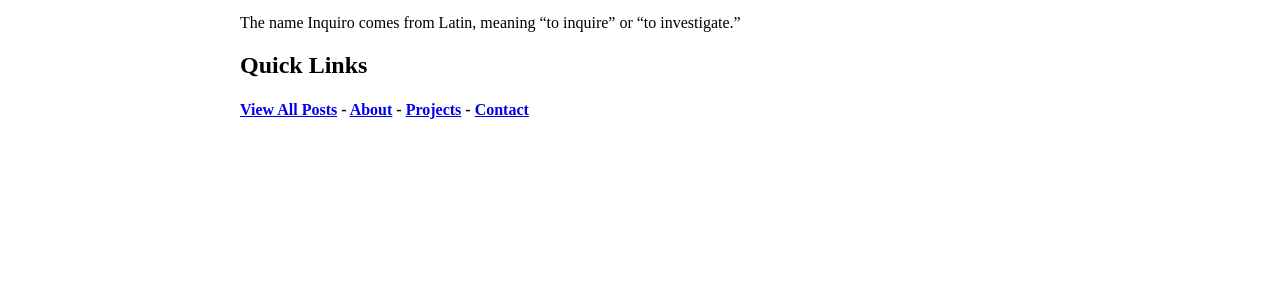
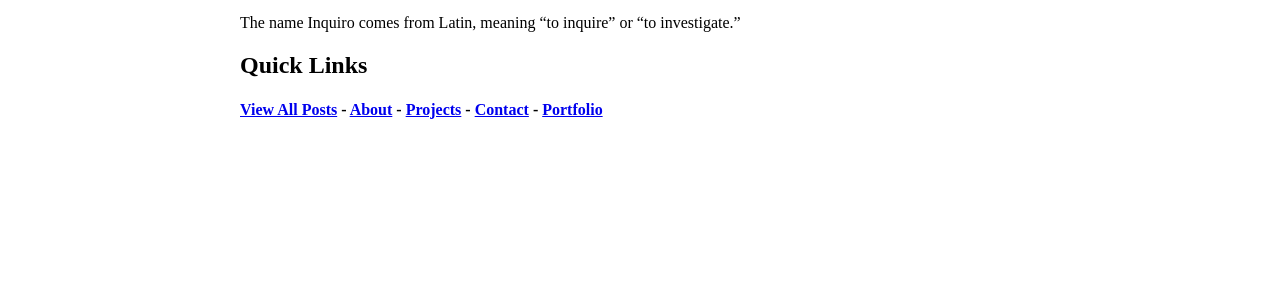
Before and after one commit to faisalmrasul/inquiro-media, a Jekyll site: the page built from index.md, in a window 1280 px wide. Shown: the part 236-529 px from the top of the page. Built offline with Jekyll 4.4.1, drawn with Linux system fonts in a browser that asks for light colours.

Commit message:
Update Quick Links to include Portfolio
Added a link to the portfolio in the Quick Links section.

```diff
--- a/index.md
+++ b/index.md
@@ -11,4 +11,4 @@ The name Inquiro comes from Latin, meaning “to inquire” or “to investigate
 
 
 ## Quick Links
-#### [View All Posts](/inquiro-media/blog) - [About](/inquiro-media/about) - [Projects](/inquiro-media/projects) - [Contact](/inquiro-media/contact)
+#### [View All Posts](/inquiro-media/blog) - [About](/inquiro-media/about) - [Projects](/inquiro-media/projects) - [Contact](/inquiro-media/contact) - [Portfolio](/inquiro-media/portfolio)
```
